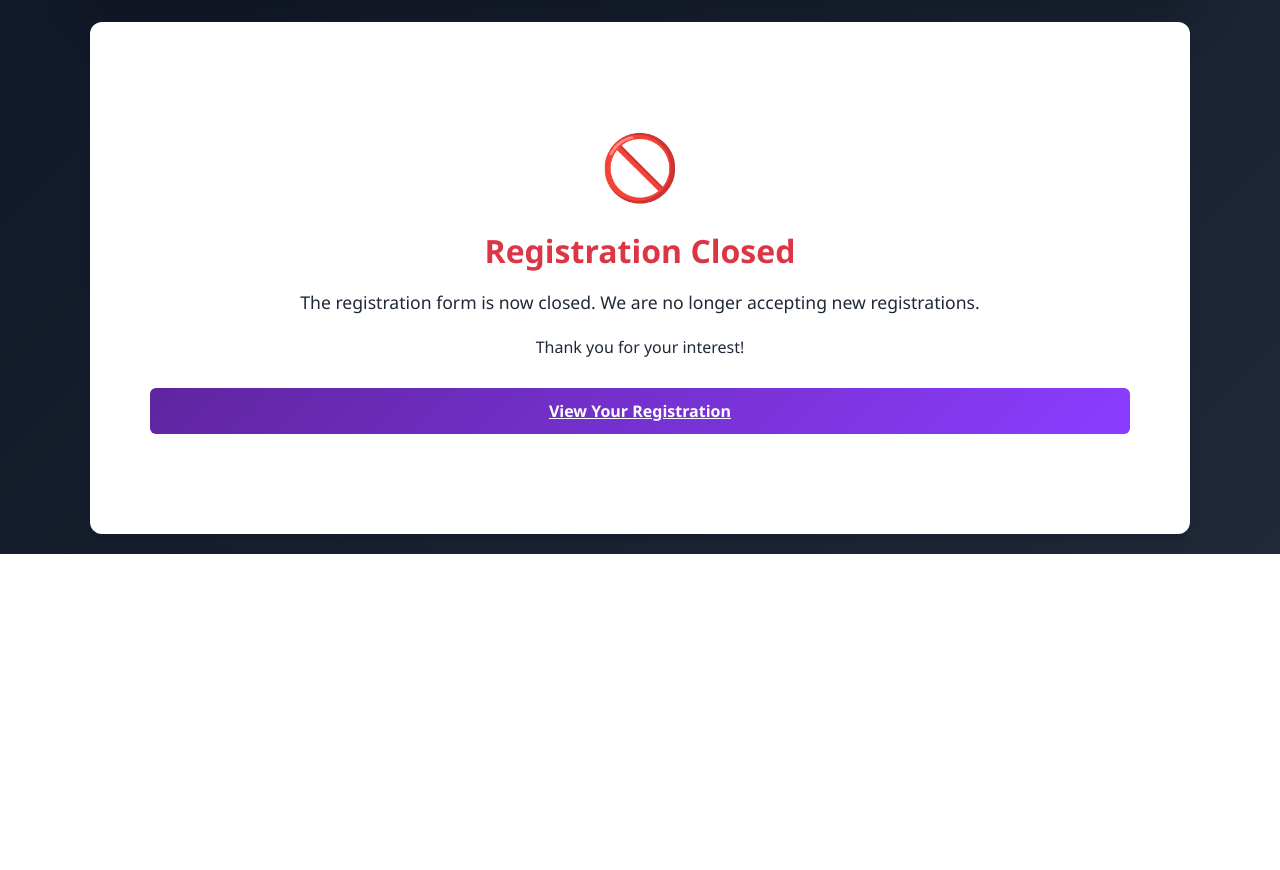
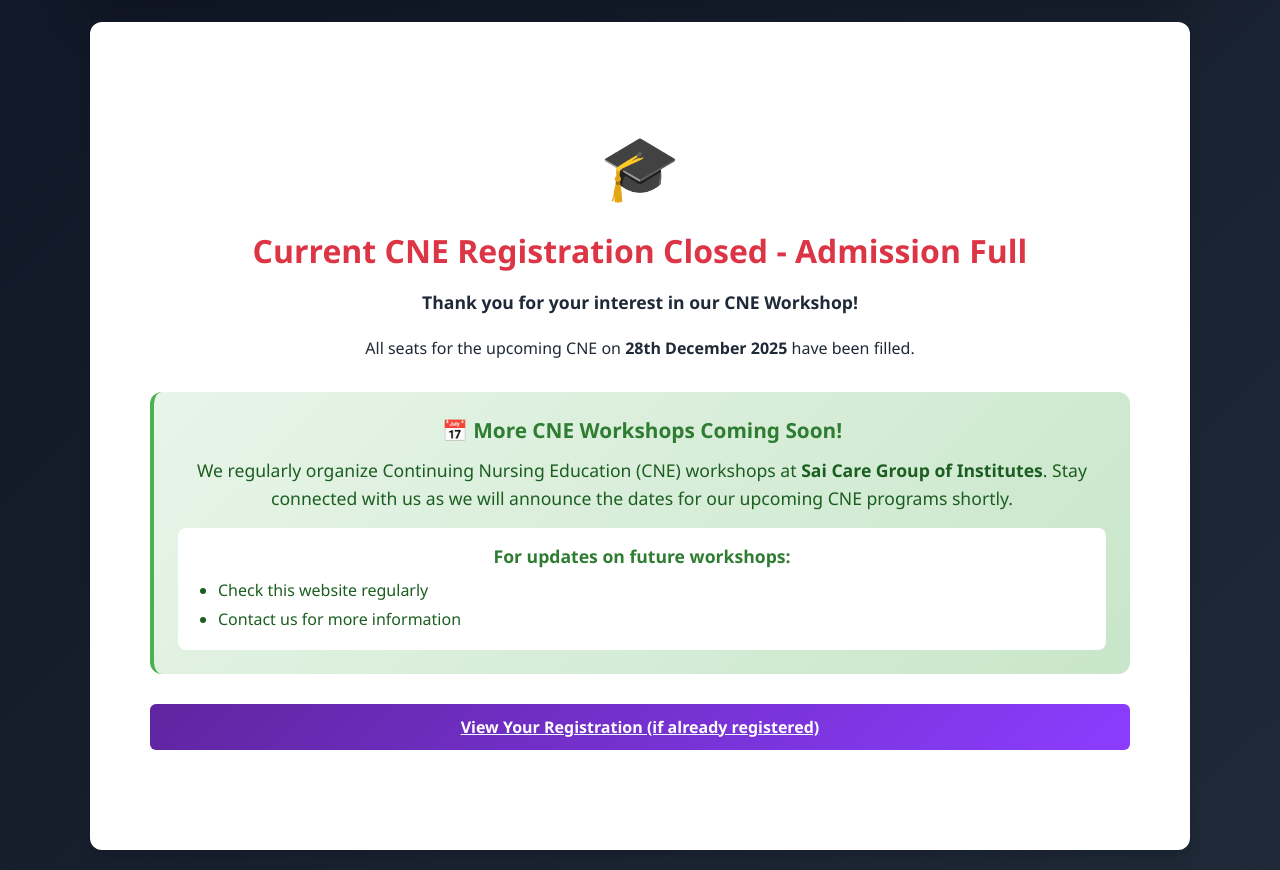
Before and after one commit to bitflownova-coder/saicaregroup_CNE, a website: page public/index.html in a window 1280 px wide. Shown: the part 1231-2101 px from the top of the page. Before the commit the page ends 1785 px from the top, so only its background shows below. Drawn offline with Linux system fonts and the light colour scheme; no server answers.

Commit message:
Update UPI ID to bajadhav333-2@okhdfcbacnk

```diff
--- a/public/index.html
+++ b/public/index.html
@@ -114,16 +114,29 @@
         <!-- Registration Form -->
         <div class="form-card closed" id="formCard">
             <div style="text-align: center; padding: 40px 20px;">
-                <div style="font-size: 4rem; margin-bottom: 20px;">🚫</div>
-                <h2 style="color: #dc3545; margin-bottom: 16px; font-size: 2rem;">Registration Closed</h2>
-                <p style="font-size: 1.1rem; color: var(--text-dark); margin-bottom: 20px; line-height: 1.6;">
-                    The registration form is now closed. We are no longer accepting new registrations.
+                <div style="font-size: 4rem; margin-bottom: 20px;">🎓</div>
+                <h2 style="color: #dc3545; margin-bottom: 16px; font-size: 2rem;">Current CNE Registration Closed - Admission Full</h2>
+                <p style="font-size: 1.1rem; color: var(--text-dark); margin-bottom: 20px; line-height: 1.6; font-weight: 600;">
+                    Thank you for your interest in our CNE Workshop!
                 </p>
-                <p style="font-size: 1rem; color: var(--text-muted); margin-bottom: 30px;">
-                    Thank you for your interest!
+                <p style="font-size: 1rem; color: var(--text-dark); margin-bottom: 20px; line-height: 1.6;">
+                    All seats for the upcoming CNE on <strong>28th December 2025</strong> have been filled.
                 </p>
+                <div style="background: linear-gradient(135deg, #e8f5e9 0%, #c8e6c9 100%); padding: 24px; border-radius: 12px; margin: 30px 0; border-left: 4px solid #4caf50;">
+                    <h3 style="color: #2e7d32; margin-bottom: 12px; font-size: 1.3rem;">📅 More CNE Workshops Coming Soon!</h3>
+                    <p style="color: #1b5e20; margin-bottom: 12px; line-height: 1.6;">
+                        We regularly organize Continuing Nursing Education (CNE) workshops at <strong>Sai Care Group of Institutes</strong>. Stay connected with us as we will announce the dates for our upcoming CNE programs shortly.
+                    </p>
+                    <div style="background: white; padding: 16px; border-radius: 8px; margin-top: 16px;">
+                        <p style="color: #2e7d32; margin: 0 0 8px 0; font-weight: 600;">For updates on future workshops:</p>
+                        <ul style="text-align: left; color: #1b5e20; margin: 0; padding-left: 24px; line-height: 1.8;">
+                            <li>Check this website regularly</li>
+                            <li>Contact us for more information</li>
+                        </ul>
+                    </div>
+                </div>
                 <div style="margin-top: 30px;">
-                    <a href="/view-registration" class="btn btn-primary" style="display: inline-block;">View Your Registration</a>
+                    <a href="/view-registration" class="btn btn-primary" style="display: inline-block;">View Your Registration (if already registered)</a>
                 </div>
             </div>
         </div>
--- a/public/js/registration.js
+++ b/public/js/registration.js
@@ -41,12 +41,12 @@ async function loadRegistrationCount() {
         const counter = document.getElementById('registrationCounter');
 
         // Force show closed message
-        counter.textContent = 'Registration Closed';
+        counter.textContent = 'Current CNE Registration Closed - Admission Full';
         counter.classList.add('full');
 
         const seatValueTop = document.getElementById('seatValueTop');
         if (seatValueTop) {
-            seatValueTop.textContent = 'Closed';
+            seatValueTop.textContent = 'Full (Next CNE dates coming soon)';
         }
 
         // Form is already closed in HTML, no need to call showClosedMessage
@@ -54,7 +54,7 @@ async function loadRegistrationCount() {
         console.error('Error loading count:', error);
         const counter = document.getElementById('registrationCounter');
         if (counter) {
-            counter.textContent = 'Registration Closed';
+            counter.textContent = 'Current CNE Registration Closed - Admission Full';
             counter.classList.add('full');
         }
     }
```
